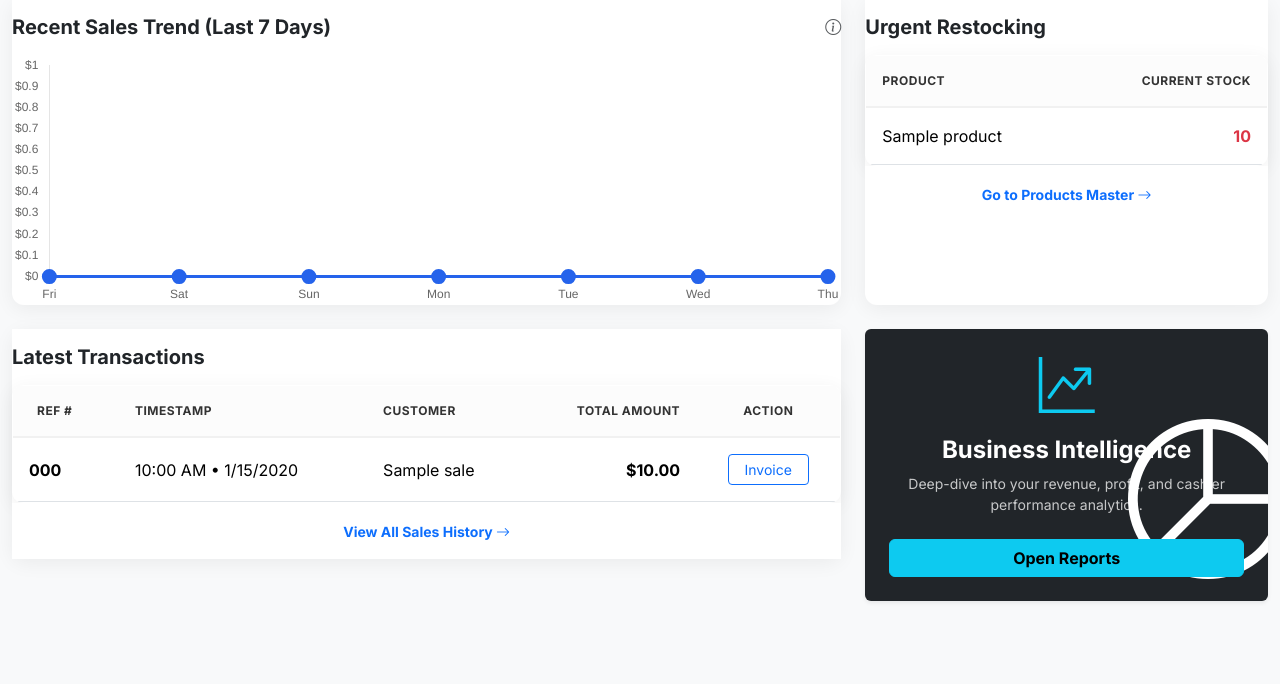
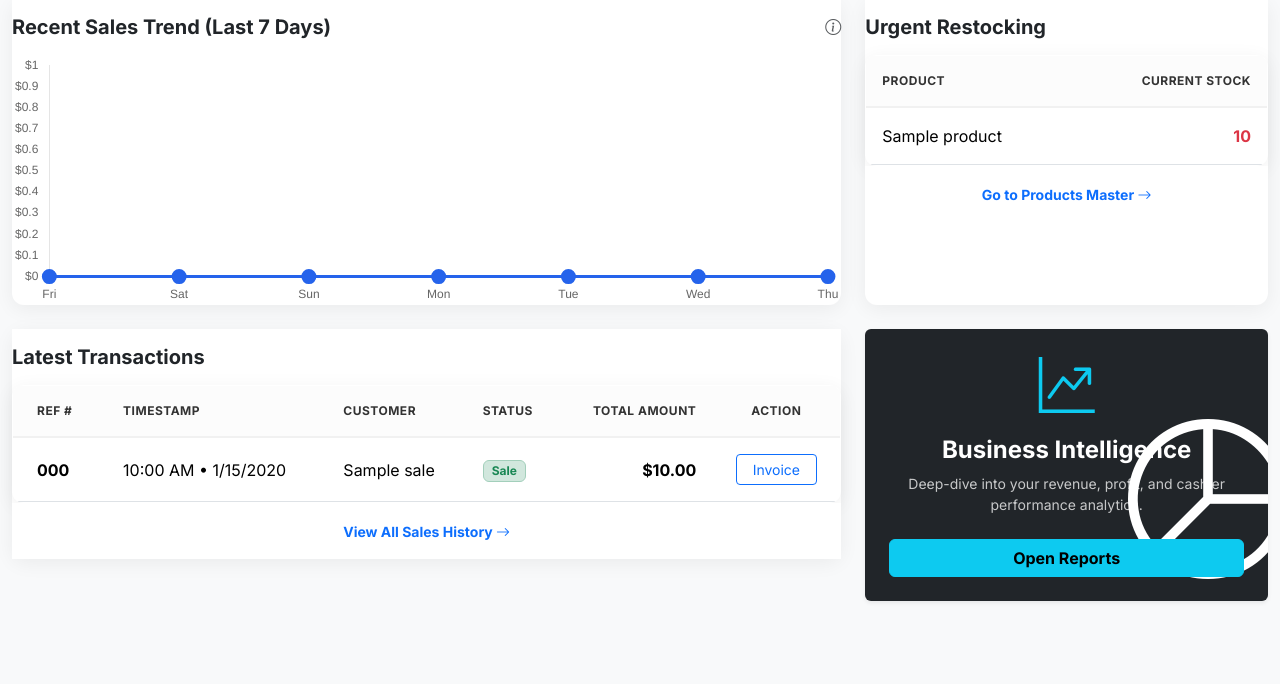
Before and after one commit to thilinadias/XentraPOS, a PHP site: page /dashboard.php in a window 1280 px wide. Shown: the part 485-1169 px from the top of the page. Run offline with PHP 8.4, Linux system fonts and the light colour scheme; a user stored in the database is signed in; data comes from the database, SQL or seed files in the repository; tables that the repository leaves empty hold one stand-in row (values such as "Sample post").

Commit message:
Polish: Activity Audit fix and Dashboard Status badges

```diff
--- a/api/dashboard/summary.php
+++ b/api/dashboard/summary.php
@@ -51,7 +51,7 @@ try {
     $stats['chart_data'] = $stmtChart->fetchAll(PDO::FETCH_ASSOC);
 
     // 5. Recent Sales (Last 5)
-    $stmtRecent = $pdo->query("SELECT id, invoice_number, customer_name, grand_total, created_at FROM sales ORDER BY id DESC LIMIT 5");
+    $stmtRecent = $pdo->query("SELECT id, invoice_number, customer_name, grand_total, status, created_at FROM sales ORDER BY id DESC LIMIT 5");
     $stats['recent_sales'] = $stmtRecent->fetchAll(PDO::FETCH_ASSOC);
 
     // 6. Low Stock Items (Top 10)
--- a/dashboard.php
+++ b/dashboard.php
@@ -130,9 +130,10 @@ require_once 'includes/header.php';
                                 <th class="py-3 px-4">Ref #</th>
                                 <th class="py-3">Timestamp</th>
                                 <th class="py-3">Customer</th>
+                                <th class="py-3">Status</th>
                                 <th class="text-end py-3">Total Amount</th>
                                 <th class="text-center py-3">Action</th>
-                            </tr>
+                              </tr>
                         </thead>
                     <tbody id="recentSalesTbody">
                         <tr><td colspan="5" class="text-center py-4">Loading sales data...</td></tr>
@@ -207,12 +208,18 @@ document.addEventListener('DOMContentLoaded', async () => {
         if (stats.recent_sales.length > 0) {
             recentTbody.innerHTML = '';
             stats.recent_sales.forEach(sale => {
+                let statusBadge = '';
+                if(sale.status === 'Completed') statusBadge = '<span class="badge bg-success-subtle text-success border border-success-subtle px-2">Sale</span>';
+                else if(sale.status === 'Refunded') statusBadge = '<span class="badge bg-danger-subtle text-danger border border-danger-subtle px-2">Refund</span>';
+                else statusBadge = `<span class="badge bg-light text-muted border px-2">${sale.status}</span>`;
+
                 recentTbody.innerHTML += `
                     <tr>
-                        <td class="fw-bold">${sale.invoice_number}</td>
+                        <td class="fw-bold px-4">${sale.invoice_number}</td>
                         <td>${new Date(sale.created_at).toLocaleTimeString([], {hour: '2-digit', minute:'2-digit'})} • ${new Date(sale.created_at).toLocaleDateString()}</td>
                         <td>${sale.customer_name || '<span class="text-muted">Walk-in</span>'}</td>
-                        <td class="text-end fw-bold">${cur}${parseFloat(sale.grand_total).toFixed(2)}</td>
+                        <td>${statusBadge}</td>
+                        <td class="text-end fw-bold">${cur}${parseFloat(sale.grand_total).toLocaleString(undefined, {minimumFractionDigits: 2})}</td>
                         <td class="text-center">
                             <a href="/pos/invoice.php?id=${sale.id}" target="_blank" class="btn btn-sm btn-outline-primary px-3">Invoice</a>
                         </td>
```
